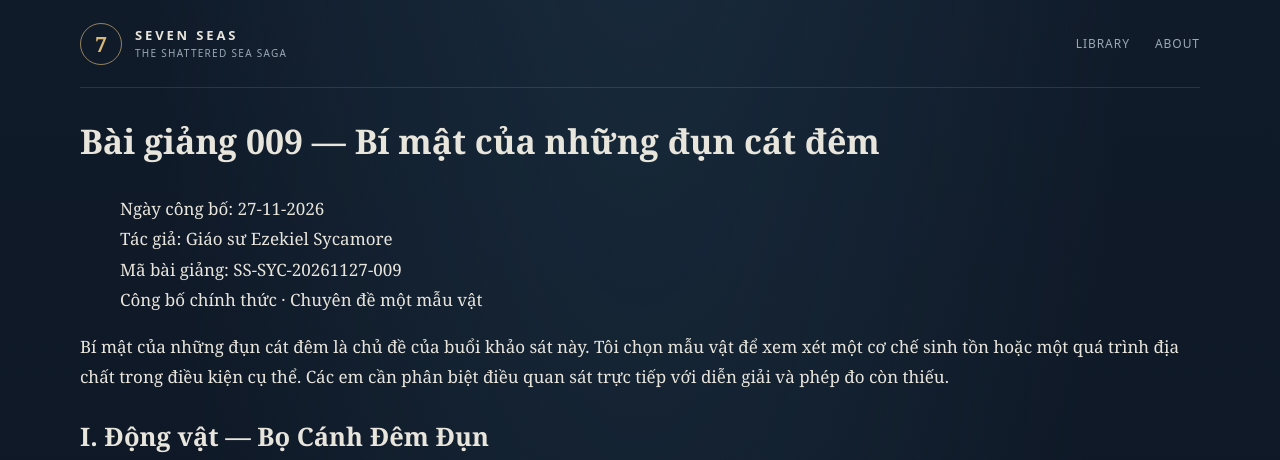
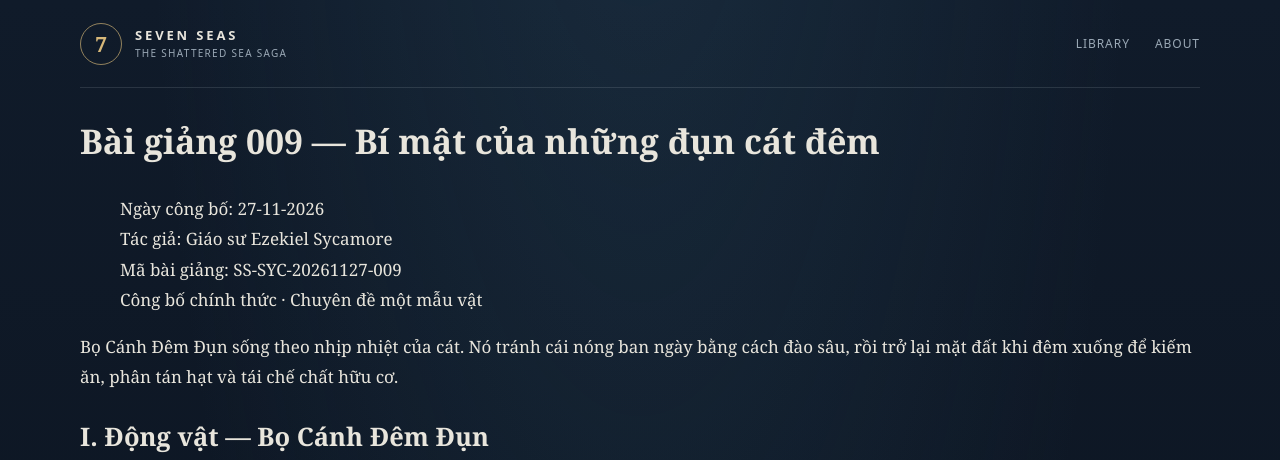
Before and after one commit to trduy91/seven-seas-reader, a Jekyll site: the page built from site/field-notes/sycamore/lecture-009-bi-mat-cua-nhung-dun-cat-dem.md, in a window 1280 px wide and 1400 px high. Shown: the top 460 px of the window. Built offline with Jekyll 4.4.1, drawn with Linux system fonts in a browser that asks for light colours; our own code applies the rules of GitHub Pages for plain Markdown files; some of the changed text lies outside the part shown; grey boxes are pictures that could not be loaded.

Commit message:
Replace provisional lecture language with definitive Sycamore canon

```diff
--- a/site/field-notes/sycamore/lecture-009-bi-mat-cua-nhung-dun-cat-dem.md
+++ b/site/field-notes/sycamore/lecture-009-bi-mat-cua-nhung-dun-cat-dem.md
@@ -5,31 +5,19 @@
 > Mã bài giảng: SS-SYC-20261127-009
 > Công bố chính thức · Chuyên đề một mẫu vật
 
-Bí mật của những đụn cát đêm là chủ đề của buổi khảo sát này. Tôi chọn mẫu vật để xem xét một cơ chế sinh tồn hoặc một quá trình địa chất trong điều kiện cụ thể. Các em cần phân biệt điều quan sát trực tiếp với diễn giải và phép đo còn thiếu.
+Bọ Cánh Đêm Đụn sống theo nhịp nhiệt của cát. Nó tránh cái nóng ban ngày bằng cách đào sâu, rồi trở lại mặt đất khi đêm xuống để kiếm ăn, phân tán hạt và tái chế chất hữu cơ.
 
 ## I. Động vật — Bọ Cánh Đêm Đụn
 
-![Tranh khoa học Bọ Cánh Đêm Đụn](https://raw.githubusercontent.com/trduy91/seven-seas/main/docs/world/geography/ecology/sycamore-field-notes/images/SS-SYC-20261127-009-AN01.jpg)
-
-**Mã hồ sơ:** `SS-SYC-20261127-009-AN01`
-**Phân loại:** Bọ cánh cứng hoạt động về đêm
-**Môi trường ghi nhận:** Shattered Seas; địa điểm cụ thể chưa được đối chiếu atlas.
+![Tranh khoa học Bọ Cánh Đêm Đụn](https://raw.githubusercontent.com/trduy91/seven-seas/main/docs/world/geography/ecology/sycamore-field-notes/images/SS-SYC-20261127-009-AN01.
 
 ### Nhận diện và hình thái
 
-Thân bầu dục nhỏ, mai cánh màu cát có rãnh dọc; chân sau dài hơn chân giữa, bàn chân có gai; râu gập khuỷu và chùy ngắn.
-
-### Đặc tính và vai trò sinh thái
-
-Xuất hiện sau khi nhiệt độ giảm rồi chui xuống cát; chưa rõ định hướng bằng ánh trăng hay mùi.
-
-### Công dụng, nguy cơ và hướng dẫn xử lý
-
-Chưa có thử nghiệm đủ để khuyến nghị khai thác hoặc sử dụng. Chỉ lấy mẫu tối thiểu khi được phép; không nếm, đốt hoặc nghiền trong không gian kín. Với sinh vật sống, không phá nơi trú ẩn hay tách cá thể khỏi nền bám chỉ để kiểm tra.
+Thân bầu dục nhỏ, mai cánh màu cát có rãnh dọc; chân sau dài hơn chân giữa, bàn chân có gai; râu gập khuỷu và chùy ngắn. Chỉ lấy mẫu tối thiểu khi được phép; không nếm, đốt hoặc nghiền trong không gian kín. Với sinh vật sống, không phá nơi trú ẩn hay tách cá thể khỏi nền bám chỉ để kiểm tra.
 
 ### Ghi chép thực địa
 
-Tôi ghi nhận các đặc điểm trên trong đợt khảo sát có giới hạn về thời gian và số lượng mẫu. Robin hỗ trợ đánh dấu vị trí tương đối và điều kiện thời tiết; nhận xét chưa có phép đo độc lập vẫn ở mức giả thuyết. Cần lặp lại quan sát trước khi mở rộng kết luận cho toàn vùng.
+Qua nhiều mùa khảo sát, tôi đã đối chiếu hình thái mẫu vật với biến đổi của môi trường, dấu vết sinh vật đi kèm và cách cư dân địa phương sử dụng chúng. Những quan hệ lặp lại ấy cho thấy mẫu vật là một phần vận hành của hệ sinh thái, không phải một hình thể đứng riêng.
 
 **Tags:** `sycamore-lecture-009` · `field-observation` · `evidence-separated`
 
@@ -47,8 +35,8 @@ Bọ vùi mình dưới cát ban ngày để tránh nhiệt và mất nước. C
 
 ## Câu hỏi dành cho học viên
 
-1. Đặc điểm nào quan sát trực tiếp được mà không cần suy luận chức năng?
-2. Giả thuyết nào cần phép thử có đối chứng để kiểm tra?
-3. Những biến số môi trường nào phải ghi đồng thời khi khảo sát lại?
+1. Cấu trúc nào của mẫu vật trực tiếp tạo nên lợi thế sinh tồn của nó?
+2.
+3. Nếu điều kiện môi trường thay đổi mạnh, vai trò sinh thái của mẫu vật sẽ biến đổi ra sao?
 
 ---
```
